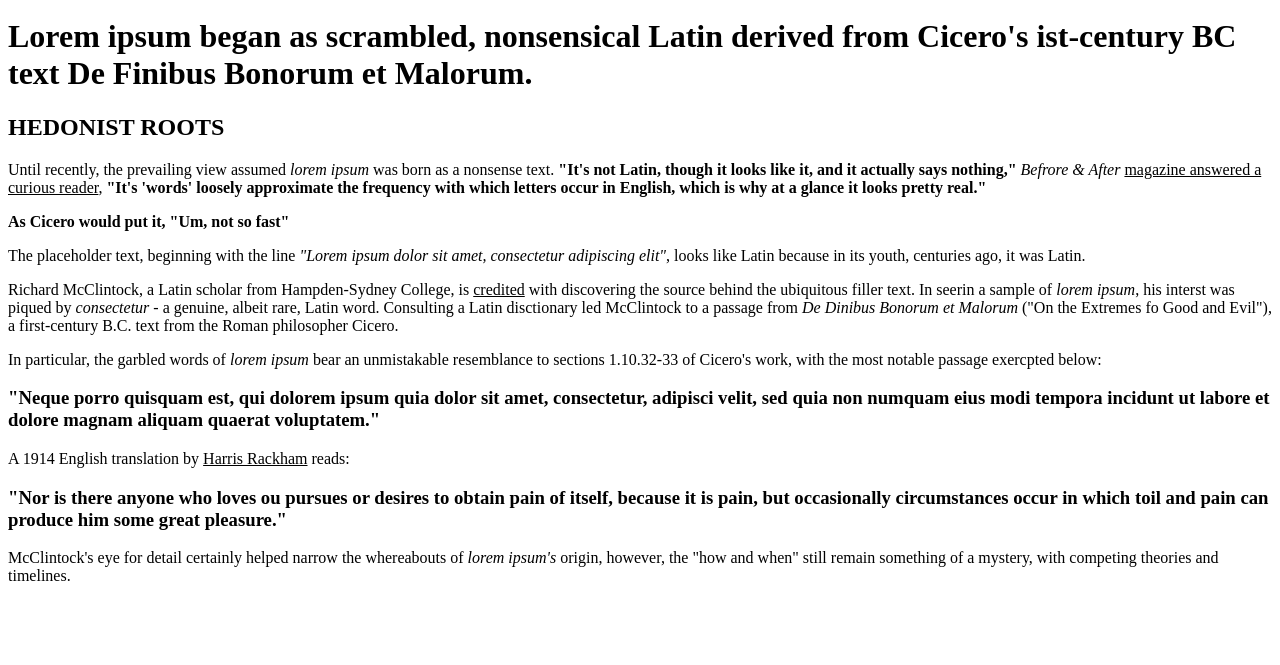
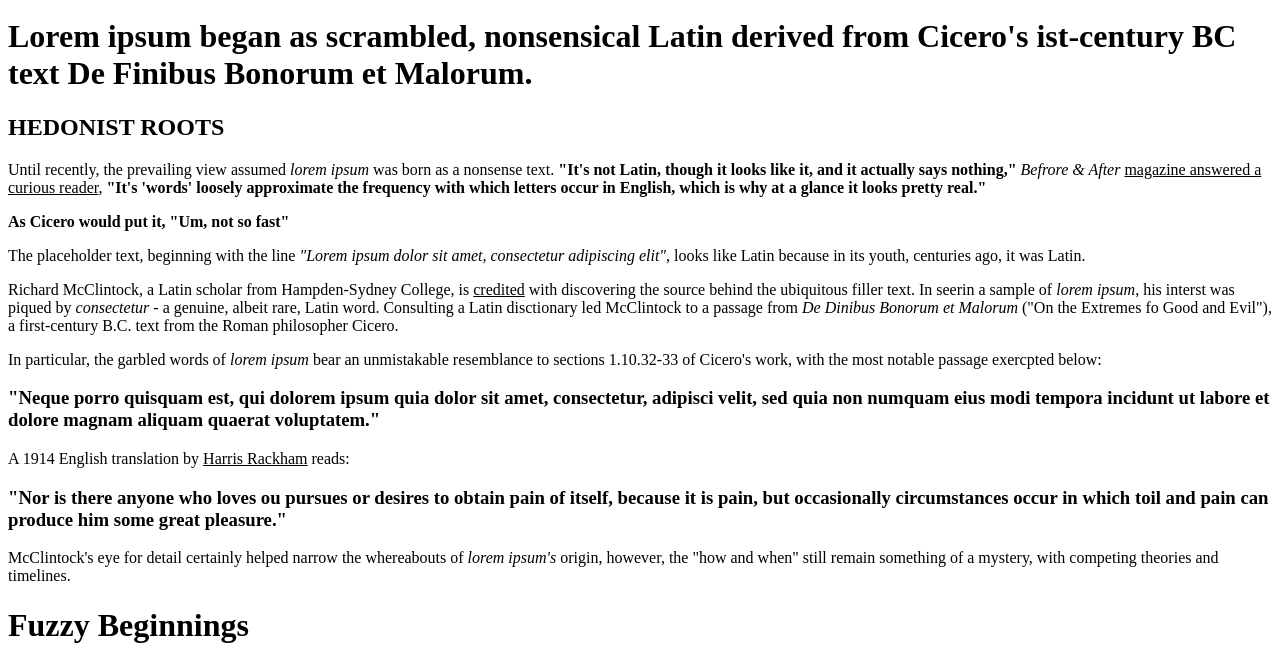
Before and after one commit to milbraun/webDev, a plain HTML site: page index.html in a window 1280 px wide. Shown: the part 325-990 px from the top of the page. Before the commit the page ends 926 px from the top, so only its background shows below. Drawn offline with Linux system fonts and the light colour scheme.

Commit message:
Edit index.html

```diff
--- a/index.html
+++ b/index.html
@@ -96,5 +96,11 @@
         lorem ipsum's</em> origin, however, the "how and when" still remain something
         of a mystery, with competing theories and timelines.
     </p>
+
+    <p>
+        <h1>
+            Fuzzy Beginnings
+        </h1>
+    </p>
 </body>
 </html>
```
